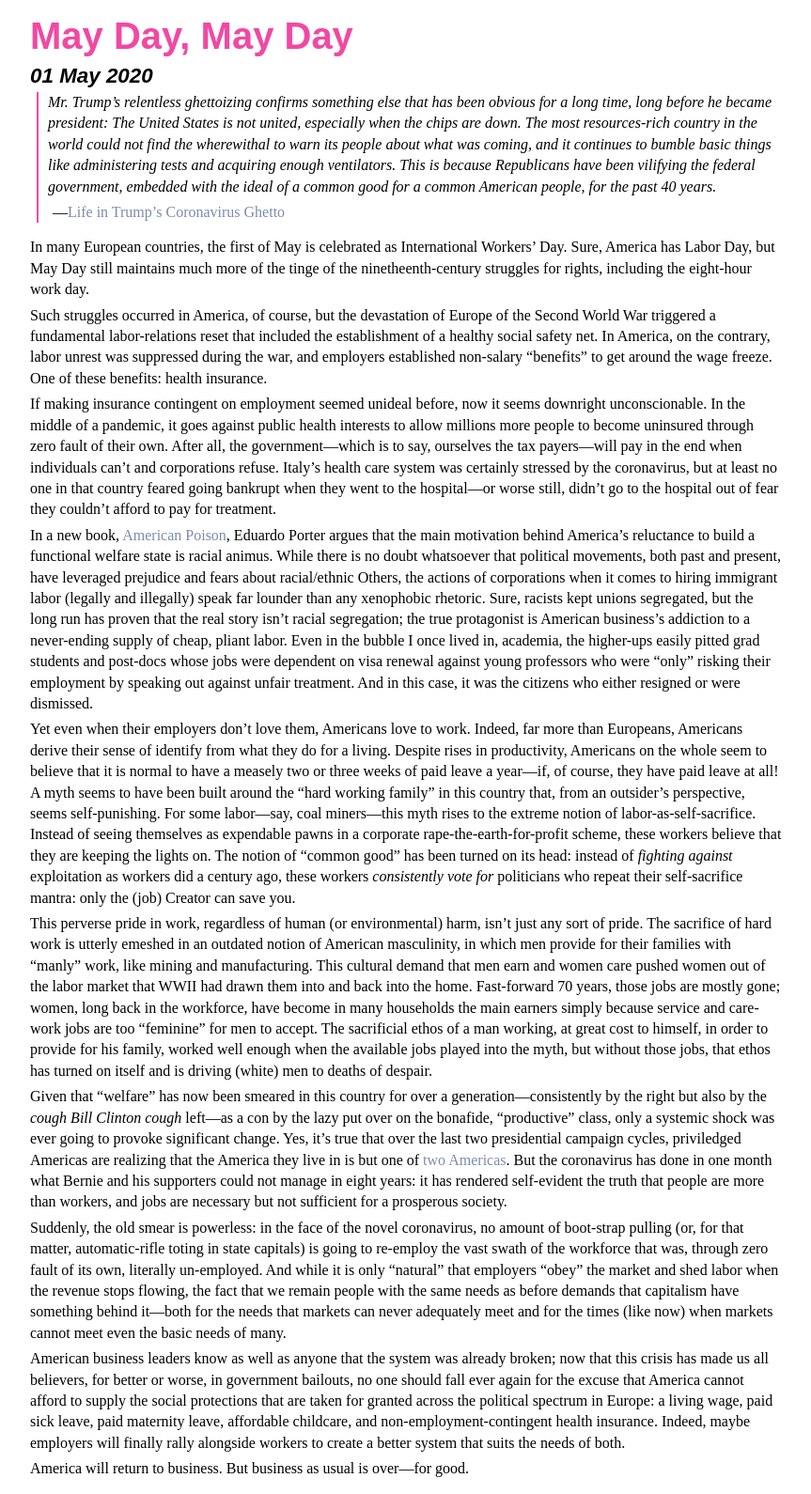
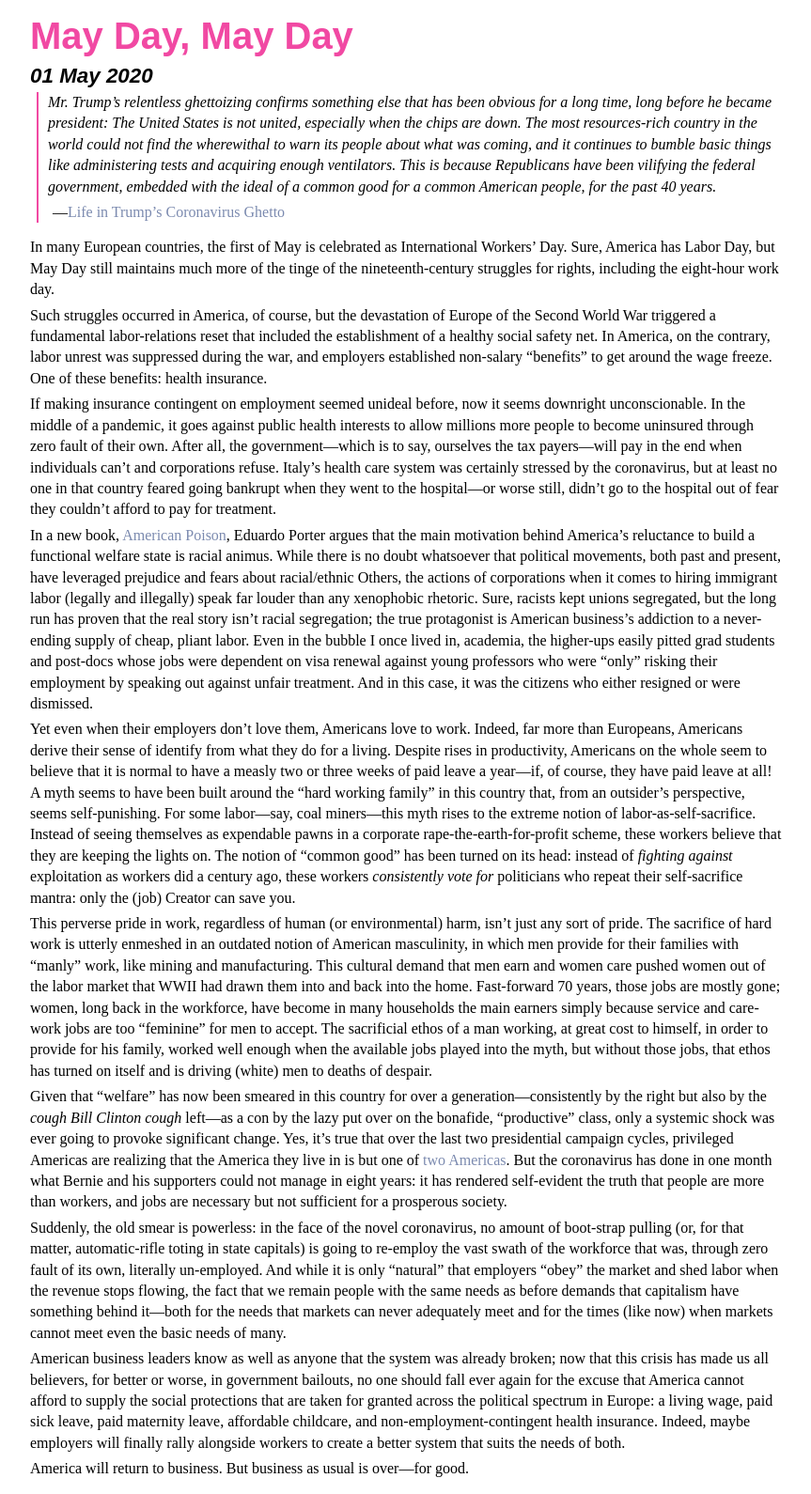
Before and after one commit to caljess599/caljess599.github.io, a Jekyll site: the page built from _posts/2020-05-01-may-day-may-day.md, in a window 1280 px wide. Shown: the whole page at 94% size, without its empty margins (28-891 px from the left). Built offline with Jekyll 4.4.1, drawn with Linux system fonts in a browser that asks for light colours.

Commit message:
spelling

```diff
--- a/_posts/2020-05-01-may-day-may-day.md
+++ b/_posts/2020-05-01-may-day-may-day.md
@@ -7,19 +7,19 @@ layout: post
 > Mr. Trump’s relentless ghettoizing confirms something else that has been obvious for a long time, long before he became president: The United States is not united, especially when the chips are down. The most resources-rich country in the world could not find the wherewithal to warn its people about what was coming, and it continues to bumble basic things like administering tests and acquiring enough ventilators. This is because Republicans have been vilifying the federal government, embedded with the ideal of a common good for a common American people, for the past 40 years.
 #### —[Life in Trump’s Coronavirus Ghetto](https://www.nytimes.com/2020/05/01/opinion/coronavirus-trump-race.html)
 
-In many European countries, the first of May is celebrated as International Workers' Day. Sure, America has Labor Day, but May Day still maintains much more of the tinge of the ninetheenth-century struggles for rights, including the eight-hour work day.
+In many European countries, the first of May is celebrated as International Workers' Day. Sure, America has Labor Day, but May Day still maintains much more of the tinge of the nineteenth-century struggles for rights, including the eight-hour work day.
 
 Such struggles occurred in America, of course, but the devastation of Europe of the Second World War triggered a fundamental labor-relations reset that included the establishment of a healthy social safety net. In America, on the contrary, labor unrest was suppressed during the war, and employers established non-salary "benefits" to get around the wage freeze. One of these benefits: health insurance.
 
 If making insurance contingent on employment seemed unideal before, now it seems downright unconscionable. In the middle of a pandemic, it goes against public health interests to allow millions more people to become uninsured through zero fault of their own. After all, the government—which is to say, ourselves the tax payers—will pay in the end when individuals can't and corporations refuse. Italy's health care system was certainly stressed by the coronavirus, but at least no one in that country feared going bankrupt when they went to the hospital—or worse still, didn't go to the hospital out of fear they couldn't afford to pay for treatment.
 
-In a new book, [American Poison](https://www.goodreads.com/book/show/53103810-american-poison), Eduardo Porter argues that the main motivation behind America's reluctance to build a functional welfare state is racial animus. While there is no doubt whatsoever that political movements, both past and present, have leveraged prejudice and fears about racial/ethnic Others, the actions of corporations when it comes to hiring immigrant labor (legally and illegally) speak far lounder than any xenophobic rhetoric. Sure, racists kept unions segregated, but the long run has proven that the real story isn't racial segregation; the true protagonist is American business's addiction to a never-ending supply of cheap, pliant labor. Even in the bubble I once lived in, academia, the higher-ups easily pitted grad students and post-docs whose jobs were dependent on visa renewal against young professors who were "only" risking their employment by speaking out against unfair treatment. And in this case, it was the citizens who either resigned or were dismissed.
+In a new book, [American Poison](https://www.goodreads.com/book/show/53103810-american-poison), Eduardo Porter argues that the main motivation behind America's reluctance to build a functional welfare state is racial animus. While there is no doubt whatsoever that political movements, both past and present, have leveraged prejudice and fears about racial/ethnic Others, the actions of corporations when it comes to hiring immigrant labor (legally and illegally) speak far louder than any xenophobic rhetoric. Sure, racists kept unions segregated, but the long run has proven that the real story isn't racial segregation; the true protagonist is American business's addiction to a never-ending supply of cheap, pliant labor. Even in the bubble I once lived in, academia, the higher-ups easily pitted grad students and post-docs whose jobs were dependent on visa renewal against young professors who were "only" risking their employment by speaking out against unfair treatment. And in this case, it was the citizens who either resigned or were dismissed.
 
-Yet even when their employers don't love them, Americans love to work. Indeed, far more than Europeans,  Americans derive their sense of identify from what they do for a living. Despite rises in productivity, Americans on the whole seem to believe that it is normal to have a measely two or three weeks of paid leave a year—if, of course, they have paid leave at all! A myth seems to have been built around the "hard working family" in this country that, from an outsider's perspective, seems self-punishing. For some labor—say, coal miners—this myth rises to the extreme notion of labor-as-self-sacrifice. Instead of seeing themselves as expendable pawns in a corporate rape-the-earth-for-profit scheme, these workers believe that they are keeping the lights on. The notion of "common good" has been turned on its head: instead of _fighting against_ exploitation as workers did a century ago, these workers _consistently vote for_ politicians who repeat their self-sacrifice mantra: only the (job) Creator can save you.
+Yet even when their employers don't love them, Americans love to work. Indeed, far more than Europeans,  Americans derive their sense of identify from what they do for a living. Despite rises in productivity, Americans on the whole seem to believe that it is normal to have a measly two or three weeks of paid leave a year—if, of course, they have paid leave at all! A myth seems to have been built around the "hard working family" in this country that, from an outsider's perspective, seems self-punishing. For some labor—say, coal miners—this myth rises to the extreme notion of labor-as-self-sacrifice. Instead of seeing themselves as expendable pawns in a corporate rape-the-earth-for-profit scheme, these workers believe that they are keeping the lights on. The notion of "common good" has been turned on its head: instead of _fighting against_ exploitation as workers did a century ago, these workers _consistently vote for_ politicians who repeat their self-sacrifice mantra: only the (job) Creator can save you.
 
-This perverse pride in work, regardless of human (or environmental) harm, isn't just any sort of pride. The sacrifice of hard work is utterly emeshed in an outdated notion of American masculinity, in which men provide for their families with "manly" work, like mining and manufacturing. This cultural demand that men earn and women care pushed women out of the labor market that WWII had drawn them into and back into the home. Fast-forward 70 years, those jobs are mostly gone; women, long back in the workforce, have become in many households the main earners simply because service and care-work jobs are too "feminine" for men to accept. The sacrificial ethos of a man working, at great cost to himself, in order to provide for his family, worked well enough when the available jobs played into the myth, but without those jobs, that ethos has turned on itself and is driving (white) men to deaths of despair.
+This perverse pride in work, regardless of human (or environmental) harm, isn't just any sort of pride. The sacrifice of hard work is utterly enmeshed in an outdated notion of American masculinity, in which men provide for their families with "manly" work, like mining and manufacturing. This cultural demand that men earn and women care pushed women out of the labor market that WWII had drawn them into and back into the home. Fast-forward 70 years, those jobs are mostly gone; women, long back in the workforce, have become in many households the main earners simply because service and care-work jobs are too "feminine" for men to accept. The sacrificial ethos of a man working, at great cost to himself, in order to provide for his family, worked well enough when the available jobs played into the myth, but without those jobs, that ethos has turned on itself and is driving (white) men to deaths of despair.
 
-Given that "welfare" has now been smeared in this country for over a generation—consistently by the right but also by the _cough Bill Clinton cough_ left—as a con by the lazy put over on the bonafide, "productive" class, only a systemic shock was ever going to provoke significant change. Yes, it's true that over the last two presidential campaign cycles, priviledged Americas are realizing that the America they live in is but one of [two Americas](https://www.nytimes.com/2020/02/08/opinion/sunday/trump-economy.html). But the coronavirus has done in one month what Bernie and his supporters could not manage in eight years: it has rendered self-evident the truth that people are more than workers, and jobs are necessary but not sufficient for a prosperous society.
+Given that "welfare" has now been smeared in this country for over a generation—consistently by the right but also by the _cough Bill Clinton cough_ left—as a con by the lazy put over on the bonafide, "productive" class, only a systemic shock was ever going to provoke significant change. Yes, it's true that over the last two presidential campaign cycles, privileged Americas are realizing that the America they live in is but one of [two Americas](https://www.nytimes.com/2020/02/08/opinion/sunday/trump-economy.html). But the coronavirus has done in one month what Bernie and his supporters could not manage in eight years: it has rendered self-evident the truth that people are more than workers, and jobs are necessary but not sufficient for a prosperous society.
 
 Suddenly, the old smear is powerless: in the face of the novel coronavirus, no amount of boot-strap pulling (or, for that matter, automatic-rifle toting in state capitals) is going to re-employ the vast swath of the workforce that was, through zero fault of its own, literally un-employed. And while it is only "natural" that employers "obey" the market and shed labor when the revenue stops flowing, the fact that we remain people with the same needs as before demands that capitalism have something behind it—both for the needs that markets can never adequately meet and for the times (like now) when markets cannot meet even the basic needs of many.
 
```
